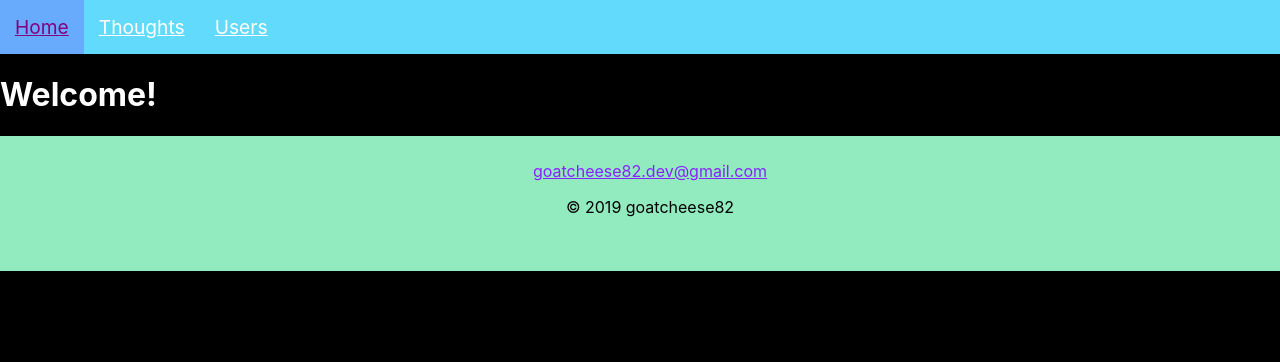
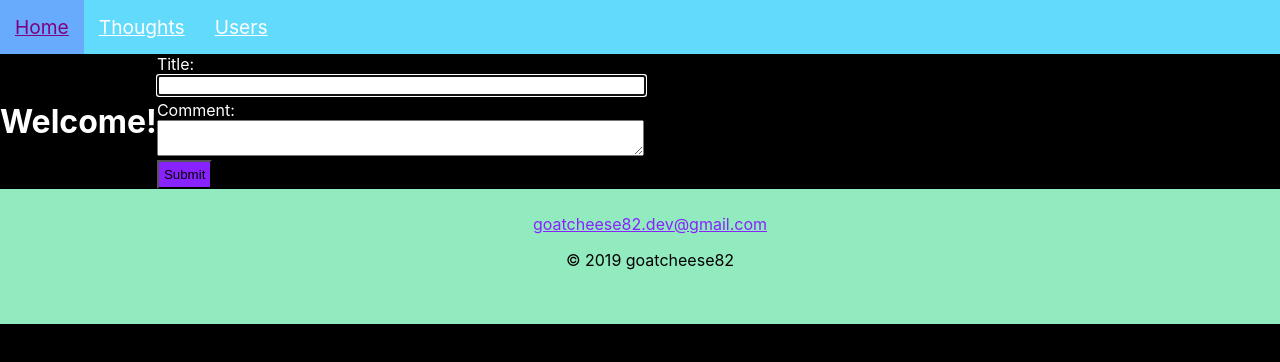
Before and after one commit to goatcheese82/goatcheese, a React (Create React App) app: page /home in a window 1280 px wide. Shown: the top 362 px of the page. Built offline with nearby package versions, Linux system fonts and the light colour scheme.

Commit message:
added comments to welcome page without rails or redux

```diff
--- a/src/App.css
+++ b/src/App.css
@@ -3,6 +3,12 @@
   justify-content: left;
   align-items: center;
   margin: auto;
+}
+
+/* Home */
+
+.comment {
+  background-color: #fff;
 }
 
 a {
--- /dev/null
+++ b/src/_comments/CommentForm.js
@@ -0,0 +1,59 @@
+import React, { Component } from "react";
+
+class CommentForm extends Component {
+  constructor(props) {
+    super(props);
+    {
+      this.state = {
+        title: "",
+        content: ""
+      };
+    }
+  }
+
+  onSubmit = e => {
+    e.preventDefault();
+
+    const comment = {
+      title: this.state.title,
+      content: this.state.content
+    };
+
+    this.props.handleForm(comment);
+
+    this.setState({
+      title: "",
+      content: ""
+    });
+  };
+
+  onChange = e => {
+    this.setState({ [e.target.name]: e.target.value });
+  };
+
+  render() {
+    return (
+      <div>
+        <form onSubmit={this.onSubmit}>
+          <label>Title:</label>
+          <input
+            type="text"
+            name="title"
+            autoFocus='true'
+            value={this.state.title}
+            onChange={this.onChange}
+          />
+          <label>Comment:</label>
+          <textarea
+            name="content"
+            value={this.state.content}
+            onChange={this.onChange}
+          />
+          <button type="submit">Submit</button>
+        </form>
+      </div>
+    );
+  }
+}
+
+export default CommentForm;
--- /dev/null
+++ b/src/_comments/HomeComments.js
@@ -0,0 +1,42 @@
+import React, { Component } from 'react';
+import CommentForm from './CommentForm';
+
+class HomeComments extends Component {
+    constructor(props) {
+        super(props);
+        {
+            this.state = {
+                comments: []
+            }
+        }
+    }
+
+    handleForm = comment => {
+        this.setState({
+            ...this.state,
+            comments: [...this.state.comments, comment]
+        })
+
+    }
+
+    renderComments = () =>
+        this.state.comments.map((comment) => (
+            <div className='comment'>
+                {comment.title}
+                <p>{comment.content}</p>
+            </div>
+        ))
+
+
+    render() {
+        return (
+            <div>
+                {this.renderComments()}
+                <CommentForm handleForm={this.handleForm}/>
+            </div>
+        )
+    }
+}
+
+
+export  default HomeComments
--- a/src/_thoughts/Posts.js
+++ b/src/_thoughts/Posts.js
@@ -24,7 +24,9 @@ class Posts extends Component {
     if (!this.props.filter) {
       return (
         <div>
-          <button onClick={() => this.props.getFilteredPosts('alpha')} value='alpha'>Sort By Title</button>
+          <div className='sort-button'>
+          <button onClick={() => this.props.getFilteredPosts('alpha')} value='alpha'>Sort By Content</button>
+          </div>
           <button onClick={() => this.props.getFilteredPosts('date')} value='date'>Sort By Date</button>
           {this.renderPosts()}
         </div>
--- a/src/actions/authActions.js
+++ b/src/actions/authActions.js
@@ -30,7 +30,7 @@ function loginError(message) {
 export const loginUser = creds => dispatch => {
 
     dispatch(requestLogin(creds))
-    return fetch('http://localhost:3001/auth/login', {
+    return fetch('http://desolate-woodland-34365.herokuapp.com/auth/login', {
         method: 'Post',
         headers: { 'Content-Type': 'application/x-www-form-urlencoded' },
         body: `username=${creds.username}&password=${creds.password}`
--- a/src/actions/postActions.js
+++ b/src/actions/postActions.js
@@ -1,7 +1,7 @@
 import { postTypes } from "./types";
 
 export const fetchPosts = () => dispatch => {
-  fetch("http://localhost:3001/posts")
+  fetch("http://desolate-woodland-34365.herokuapp.com/posts")
     .then(res => res.json())
     .then(posts =>
       dispatch({
@@ -12,7 +12,7 @@ export const fetchPosts = () => dispatch => {
 };
 
 export const newPost = postData => dispatch => {
-  fetch("http://localhost:3001/posts", {
+  fetch("http://desolate-woodland-34365.herokuapp.com/posts", {
     method: "POST",
     headers: {
       "content-type": "application/json"
@@ -29,7 +29,7 @@ export const newPost = postData => dispatch => {
 };
 
 export const deletePost = id => dispatch => {
-  fetch(`http://localhost:3001/posts/${id}`, {
+  fetch(`http://desolate-woodland-34365.herokuapp.com/posts/${id}`, {
     method: "DELETE",
     headers: {
       "content-type": "application/json"
--- a/src/actions/userActions.js
+++ b/src/actions/userActions.js
@@ -1,7 +1,7 @@
 import { userTypes } from './types'
 
 export const fetchUsers = () => dispatch => {
-    fetch('http://localhost:3001/users')
+    fetch('http://desolate-woodland-34365.herokuapp.com/users')
     .then(res => res.json(), console.log())
     .then(users => dispatch({
         type: userTypes.FETCH_USERS,
@@ -10,7 +10,7 @@ export const fetchUsers = () => dispatch => {
 }
 
 export const newUser = userData => dispatch => {
-fetch('http://localhost:3001/users', {
+fetch('http://desolate-woodland-34365.herokuapp.com/users', {
         method: 'POST',
         headers: {
             'content-type': 'application/json'
--- a/src/components/Home.js
+++ b/src/components/Home.js
@@ -1,4 +1,5 @@
 import React, { Component } from 'react'
+import HomeComments from '../_comments/HomeComments'
 
 class Home extends Component {
   render() {
@@ -6,6 +7,7 @@ class Home extends Component {
       <div>
         <div className="App">
         <h1>Welcome!</h1>
+        <HomeComments />
         </div>
       </div>
     )
```
